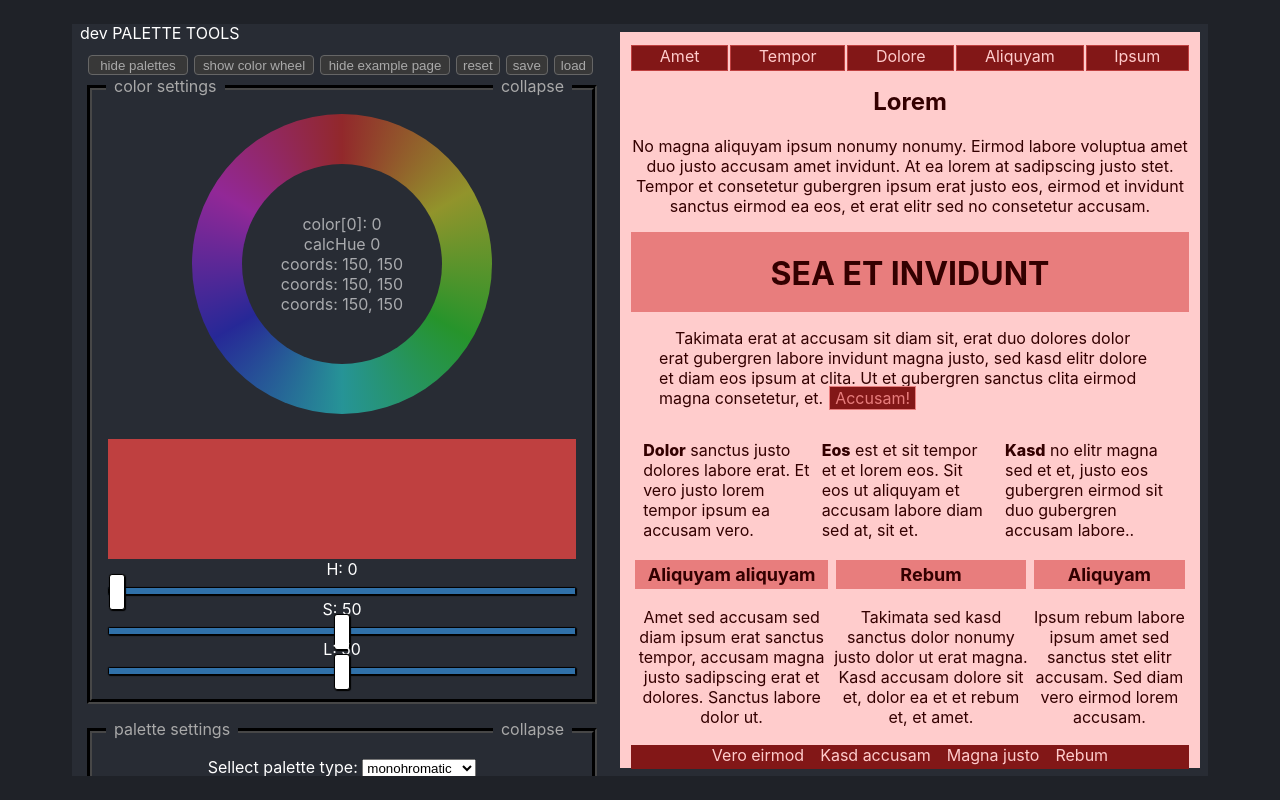
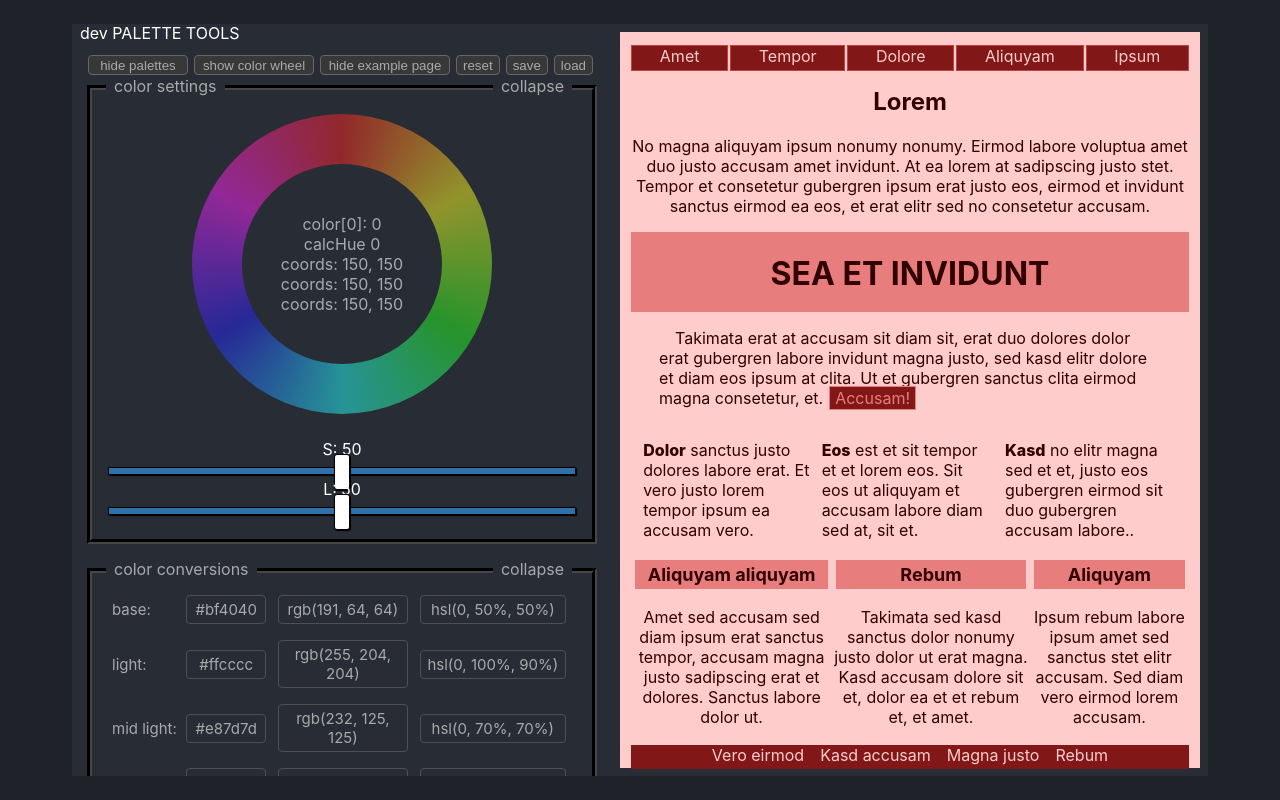
Before and after one commit to MarcinOstrowskiCoding/color_palette, a React (Create React App) app: page / in a window 1280 px wide. Built offline with nearby package versions, Linux system fonts and the light colour scheme.

Commit message:
changed: hue slidebar deleted (its redundant after adding color wheel)          DisplayColor component commented out

```diff
--- a/src/App.css
+++ b/src/App.css
@@ -45,6 +45,7 @@
 .palettes-collapse,
 .conversions-collapse {
   width: 500px;
+  /* flex-grow: 1; */
 }
 
 .settings-container {
--- a/src/App.js
+++ b/src/App.js
@@ -46,6 +46,13 @@ function App() {
             >
           </ColorSelector>
         </Collapse>
+        <Collapse containerClass={'conversions-collapse'}>
+          <Conversions
+            color={color}
+            contrast={contrast}
+            palType={palType}>
+          </Conversions>
+        </Collapse>
         <Collapse containerClass={'palettes-collapse'}>
           <Palette
             color={color}
@@ -55,13 +62,6 @@ function App() {
             setPalType={setPalType}
             showHidePalettes={showHidePalettes}>
           </Palette>
-        </Collapse>
-        <Collapse containerClass={'conversions-collapse'}>
-          <Conversions
-            color={color}
-            contrast={contrast}
-            palType={palType}>
-          </Conversions>
         </Collapse>
         </div>
       </div>
@@ -73,5 +73,4 @@ function App() {
     </div>
   );
 }
-
 export default App;
--- a/src/ColorSelector.js
+++ b/src/ColorSelector.js
@@ -14,18 +14,6 @@ function Sliders({color, setColor }) {
     }
     return (
         <div>
-            <div className="slider hue">
-                <label rel="hue">H: {color[0]}</label>
-                <input
-                    type="range"
-                    min={0}
-                    max={360}
-                    id="hue"
-                    value={color[0]}
-                    onInput={(e) => handleInput(e, 0)}
-                ></input>
-            </div>
-
             <div className="slider sat">
                 <label rel="sat">S: {color[1]}</label>
                 <input
@@ -75,10 +63,10 @@ export function ColorSelector({color, setColor, showHidePalettes, isMouseDown })
                     setColor={setColor}
                     isMouseDown={isMouseDown}>
                 </ColorWheel>
-                <DispColor
+                {/* <DispColor
                     color={color}
                     showHidePalettes={showHidePalettes}>
-                </DispColor>
+                </DispColor> */}
                 <Sliders
                     color={color}
                     setColor={setColor}>
```
